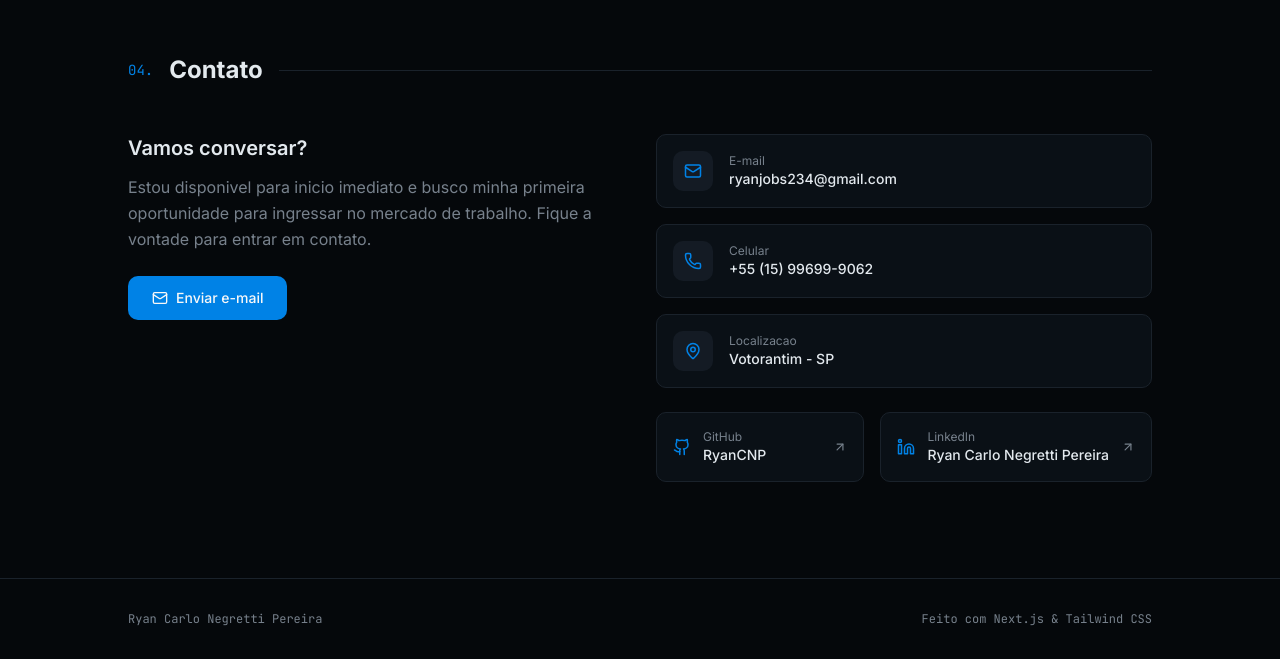
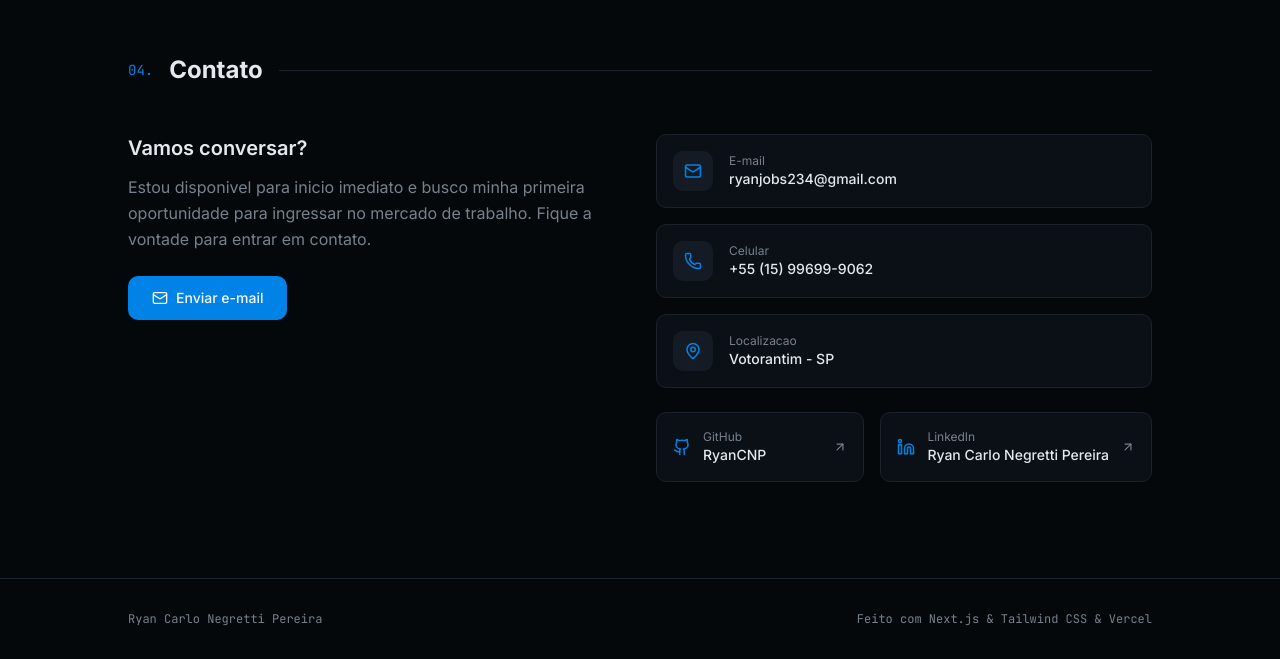
Before and after one commit to RyanCNP/portifolio, a Next.js app: page / in a window 1280 px wide. Shown: the part 2580-3239 px from the top of the page. Built offline with nearby package versions, Linux system fonts and the light colour scheme.

Commit message:
Update footer.tsx

```diff
--- a/components/portfolio/footer.tsx
+++ b/components/portfolio/footer.tsx
@@ -6,7 +6,7 @@ export function Footer() {
           {"Ryan Carlo Negretti Pereira"}
         </p>
         <p className="font-mono text-xs text-muted-foreground">
-          {"Feito com Next.js & Tailwind CSS"}
+          {"Feito com Next.js & Tailwind CSS & Vercel"}
         </p>
       </div>
     </footer>
```
